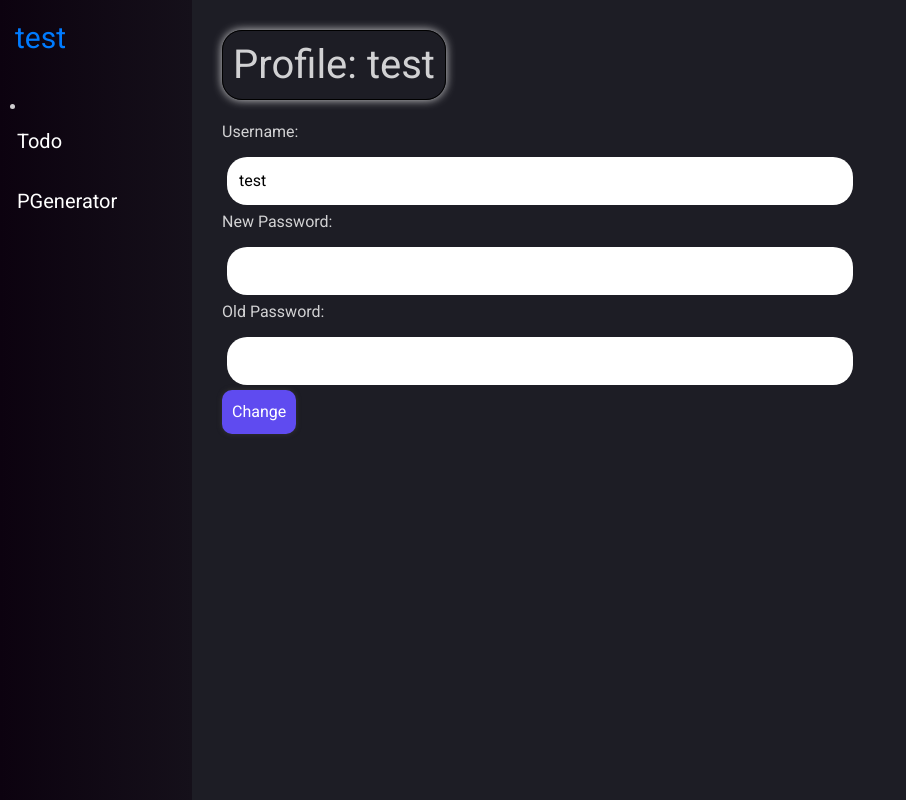
After one commit to NickName-AM/misc_tools, a Django app: page /users/profile/ in a window 1280 px wide. The commit adds this page. Shown: the whole page, without its empty margins (0-906 px from the left). Run offline with Django 4.2, Linux system fonts and the light colour scheme; a user stored in the database is signed in; data comes from the database, SQL or seed files in the repository; both versions use the stored data as it was after the commit.

Commit message:
profile added

```diff
--- a/misc_tools/urls.py
+++ b/misc_tools/urls.py
@@ -20,6 +20,7 @@ from django.conf.urls.static import static
 
 urlpatterns = [
     path('admin/', admin.site.urls),
+    path('', include('pgenerator.urls')),
     path('pgenerator/', include('pgenerator.urls')),
     path('todo/', include('todo_app.urls')),
     path('users/', include('users.urls')),
--- a/static/css/style.css
+++ b/static/css/style.css
@@ -13,6 +13,7 @@ a:hover{
 p{
     font-size: 20px;
 }
+
 /* End Universal */
 
 /* Index */
@@ -170,3 +171,9 @@ h2{
 }
 
 /* End TODO */
+
+/* Users */
+.form-element{
+    margin-bottom: 20px;
+}
+/* End Users */
--- a/templates/base.html
+++ b/templates/base.html
@@ -13,19 +13,15 @@
     <title>{% block title %}Core{% endblock title %}</title>
 </head>
 <body>
-    <div class="message">
-        {% if messages %}
-            {% for message in messages %}
-                {{message}}
-            {% endfor %}
-        {% endif %}
-    </div>
-
     <div class="container-home">
         <div class="items item-1-dark">
             <!-- Left navbar-->
             <div class="user-icon">
-                Dummy_User
+                {% if user.is_authenticated %}
+                    <a href="{% url 'user-profile' %}">{{user.username}}</a>
+                {% else %}
+                    <a href="{% url 'user-signin' %}">Sign-in</a>
+                {% endif %}
             </div>
             <div class="index">
                 <li>
@@ -35,6 +31,11 @@
             </div>
         </div>
         <div class="items item-2-dark">
+            {% if messages %}
+                    {% for message in messages %}
+                    <div class="alert">{{message}}</div>
+                    {% endfor %}
+            {% endif %}
             <!-- Right body -->
             {% block body %}
             {% endblock body %}
--- /dev/null
+++ b/templates/users/profile.html
@@ -0,0 +1,32 @@
+{% extends 'base.html' %}
+{% load static %}
+
+{% block title %}Profile{% endblock title %}
+
+{% block body %}
+<div class="profile">
+    <div>
+        <h1>Profile: {{user.username}}</h1>
+    </div>
+    <div class="profileform">
+        <form method="POST">
+            {% csrf_token %}
+            <label for="username">Username: </label>
+            <div class="profileinput">
+                <input type="text" name="username" id="username" value="{{user.username}}" maxlength="150" required class="input-box" size="70">
+            </div>
+            <label for="newpassword">New Password: </label>
+            <div class="profileinput">
+                <input type="password" name="newpassword" id="newpassword" class="input-box" size="70">
+            </div>
+            <label for="oldpassword">Old Password: </label>
+            <div class="profileinput">
+                <input type="password" name="oldpassword" id="oldpassword" class="input-box" size="70">
+            </div>
+            <div>
+                <input type="submit" value="Change" class="submit-btn">
+            </div>
+        </form>
+    </div>
+</div>
+{% endblock body %}
--- a/templates/users/register.html
+++ b/templates/users/register.html
@@ -1,5 +1,5 @@
 {% extends "base.html" %}
-{% load static %}
+
 {% load crispy_forms_tags %}
 
 {% block customlink %}{% endblock customlink %}
--- a/users/urls.py
+++ b/users/urls.py
@@ -3,4 +3,7 @@ from users import views
 
 urlpatterns = [
     path('register/', views.register, name='user-register'),
+    path('signin/', views.signin, name='user-signin'),
+    path('signout/', views.signout, name='user-signout'),
+    path('profile/', views.profile, name='user-profile')
 ]
--- a/users/views.py
+++ b/users/views.py
@@ -1,6 +1,9 @@
 from django.shortcuts import render, redirect
 from django.contrib import messages
 from .forms import UserRegisterForm
+from django.contrib.auth import authenticate, login, logout
+from django.contrib.auth.decorators import login_required
+from django.contrib.auth.models import User
 
 # Create your views here.
 
@@ -11,7 +14,57 @@ def register(request):
             form.save()
             username = form.cleaned_data.get('username')
             messages.success(request, f'{username} created.')
-            return redirect('pgen-home')
+            return redirect('user-signin')
     else:
         form = UserRegisterForm()
     return render(request, 'users/register.html', {'form':form})
+
+def signin(request):
+    if request.method == 'GET':
+        return render(request, 'users/signin.html')
+    elif request.method == 'POST':
+        uname = request.POST['username']
+        passwd = request.POST['password']
+        user = authenticate(request, username=uname, password=passwd)
+            # 'user' is not a boolen value, its a user
+        if user:
+            # IF user exists and is authenticated, log him/her in and return to home
+            login(request, user)
+            messages.success(request, 'Login successful.')
+            return redirect('pgen-home')
+        else:
+            messages.error(request, 'Something\'s wrong. I can feel it.')
+            return redirect('user-signin')
+
+@login_required
+def signout(request):
+    logout(request)
+    return redirect('pgen-home')
+
+@login_required
+def profile(request):
+    user = User.objects.get(id=request.user.id)
+
+    if request.method == 'GET':
+        return render(request, 'users/profile.html', {'user': user})
+    elif request.method == 'POST':
+        uname = request.POST['username']
+        new_passwd = request.POST['newpassword']
+        old_passwd = request.POST['oldpassword']
+        if user.check_password(old_passwd):
+            if new_passwd != old_passwd and len(new_passwd) > 0 and len(uname) > 0:
+                try:
+                    user.username = uname
+                    user.set_password(new_passwd)
+                    user.save()
+                    messages.success(request, 'Successfully changed')
+                    return redirect('user-sigin')
+                except:
+                    messages.error(request, 'Could not change profile!')
+                    return redirect('user-profile')
+            else:
+                messages.error(request, 'Could not change profile!')
+                return redirect('pgen-home')
+        else:
+            messages.error(request, 'Wrong password')
+            return redirect('user-profile')
```
Also changed, not shown: templates/users/signin.html (added, +21 -0 lines), db.sqlite3.
